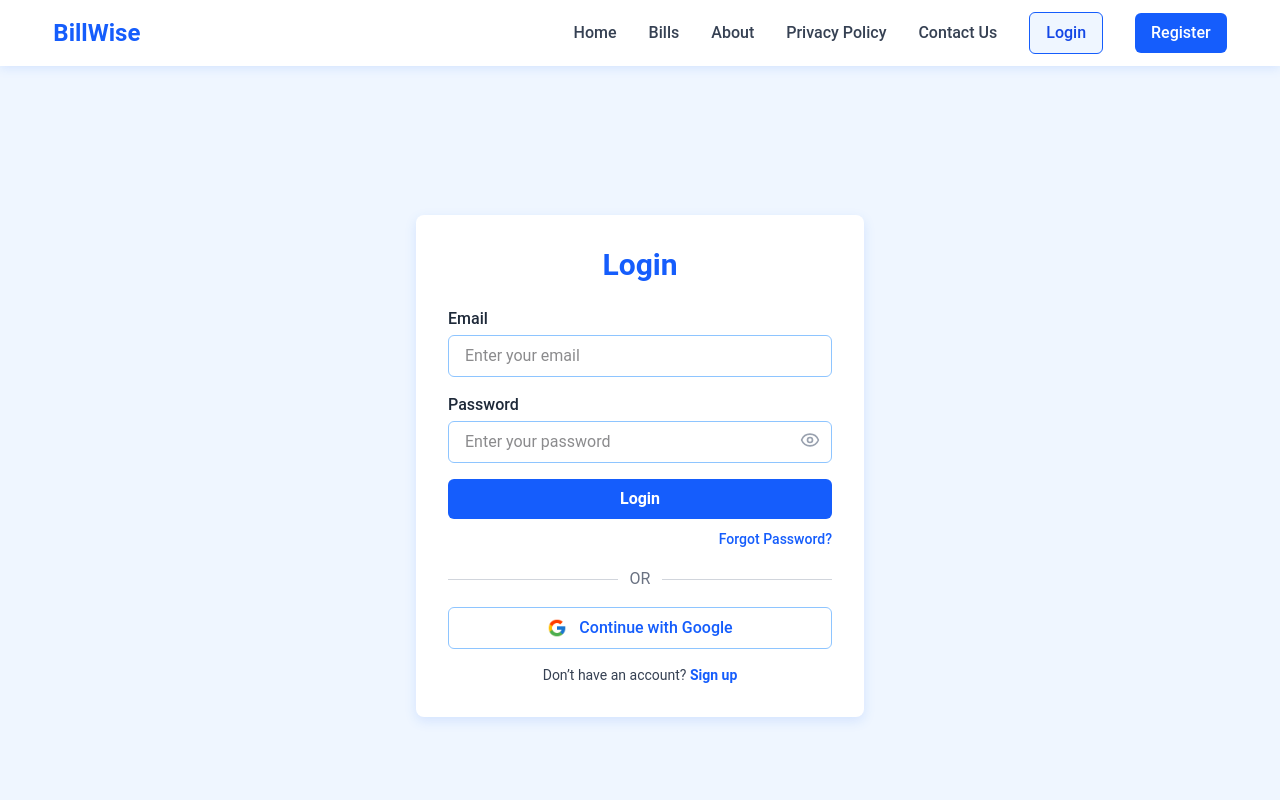
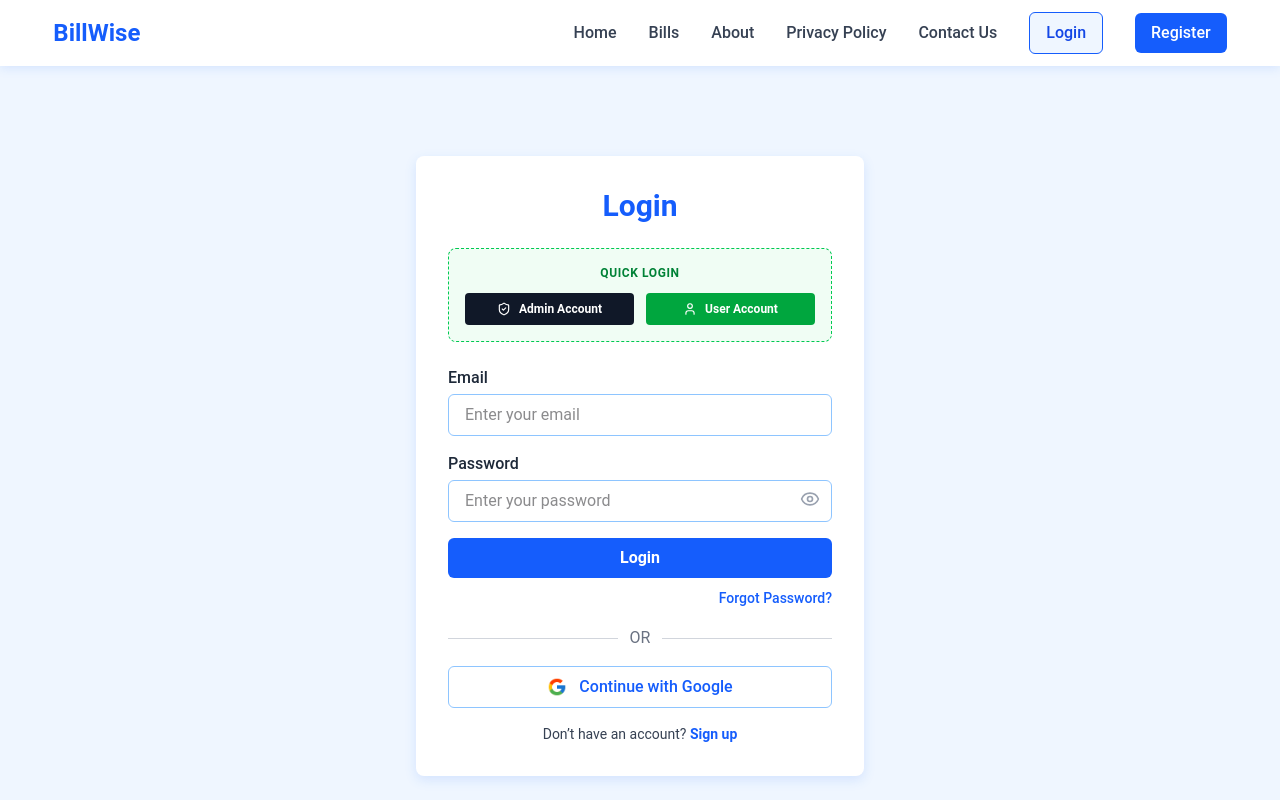
Before and after one commit to SamiunAuntor/PH-Assignment-10_Bill-Wise_Client, a React (Vite) app: page /login in a window 1280 px wide. Shown: the top 800 px of the page. Built offline with nearby package versions, Linux system fonts and the light colour scheme; no server answers.

Commit message:
added quick login secton in login page for easy access

```diff
--- a/src/Pages/LoginPage.jsx
+++ b/src/Pages/LoginPage.jsx
@@ -6,6 +6,7 @@ import { GoogleAuthProvider, signInWithPopup, getAuth } from "firebase/auth";
 import app from "../AuthProvider/firebase.config";
 import googleIcon from "../assets/google.png";
 import { toast } from 'react-hot-toast';
+import { LogIn, ShieldCheck, User } from "lucide-react";
 
 const auth = getAuth(app);
 const googleProvider = new GoogleAuthProvider();
@@ -102,11 +103,60 @@ const LoginPage = () => {
         }
     };
 
+    // Quick Login Handler
+    const handleQuickLogin = async (email, password) => {
+        setFormData({ email, password });
+        try {
+            const result = await signIn(email, password);
+            const user = result.user;
+            const token = await user.getIdToken();
+
+            const response = await fetch(`http://localhost:5000/user-profile`, {
+                headers: { Authorization: `Bearer ${token}` },
+            });
+            const dbUser = await response.json();
+
+            if (dbUser?.status === "blocked") {
+                await auth.signOut();
+                return toast.error("Your account is blocked. Access denied. 🚫");
+            }
+
+            const displayName = user.displayName || user.email?.split('@')[0] || 'User';
+            toast.success(`Welcome ${displayName}! ✅`);
+            navigate(from, { replace: true });
+        } catch (err) {
+            toast.error("Quick login failed.");
+        }
+    };
+
     return (
         <div className="w-full min-h-screen flex justify-center items-center bg-blue-50 px-4">
             <div className="w-full max-w-md bg-white p-8 rounded-lg shadow-[0_4px_12px_rgba(59,130,246,0.15)]">
 
                 <h2 className="text-3xl font-bold text-center text-blue-600 mb-6">Login</h2>
+
+                {/* Quick Login Section */}
+                <div className="mb-6 p-4 border border-dashed border-green-500 rounded-lg bg-green-50">
+                    <p className="text-xs font-bold text-green-700 uppercase mb-3 text-center tracking-wider">
+                        Quick Login
+                    </p>
+                    <div className="grid grid-cols-2 gap-3">
+                        <button
+                            type="button"
+                            onClick={() => handleQuickLogin("admin@gmail.com", "Admin123")}
+                            className="flex items-center justify-center gap-2 bg-gray-900 text-white py-2 px-1 text-xs font-semibold rounded hover:bg-black transition-all"
+                        >
+                            <ShieldCheck size={14} /> Admin Account
+                        </button>
+                        <button
+                            type="button"
+                            onClick={() => handleQuickLogin("auntor@gmail.com", "Auntor123")}
+                            className="flex items-center justify-center gap-2 bg-green-600 text-white py-2 px-1 text-xs font-semibold rounded hover:bg-green-700 transition-all"
+                        >
+                            <User size={14} /> User Account
+                        </button>
+                    </div>
+                </div>
 
                 <form onSubmit={handleLogin} className="space-y-4">
                     <div>
```
